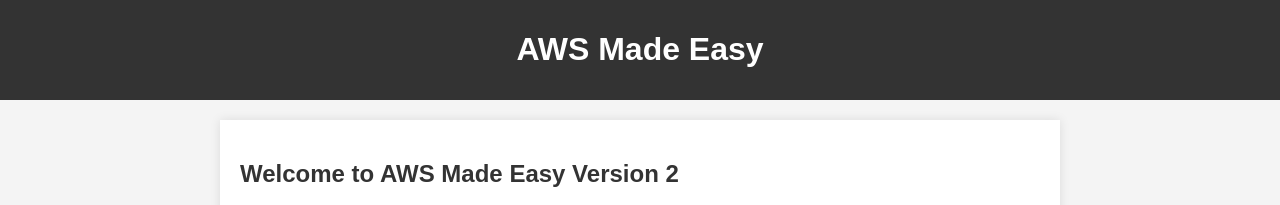
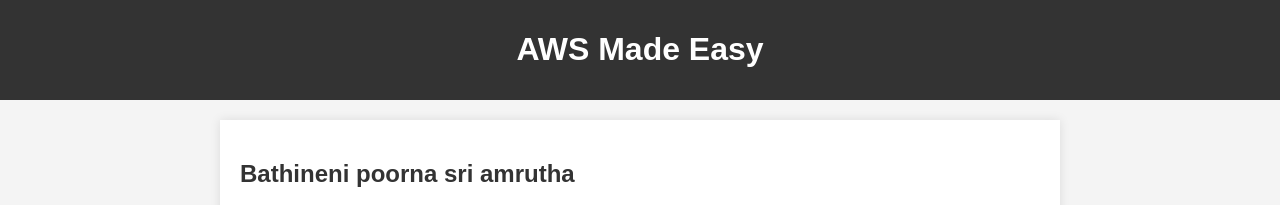
Before and after one commit to poornasri0209/StaticWebsitetoS3-main, a plain HTML site: page StaticWebsitetoS3-main/website/index.html in a window 1280 px wide. Shown: the top 205 px of the page. Drawn offline with Linux system fonts and the light colour scheme.

Commit message:
Update index.html

```diff
--- a/StaticWebsitetoS3-main/website/index.html
+++ b/StaticWebsitetoS3-main/website/index.html
@@ -42,7 +42,7 @@
     </header>
 
     <main>
-        <h2>Welcome to AWS Made Easy Version 2</h2>
+        <h2>Bathineni poorna sri amrutha</h2>
         <img src="mylogo.jpg" alt="image1">
         <p>AWS Made Easy is a channel dedicated to bring quality tutorials with a crisp explaination of the concepts and step by step Hands-on demo.
             If you are just begining to learn AWS or If you are looking to enhance your AWS Skills to next level or If you are looking for a solution for a particular problem on AWS, This channel caters to everyone.</p>
```
